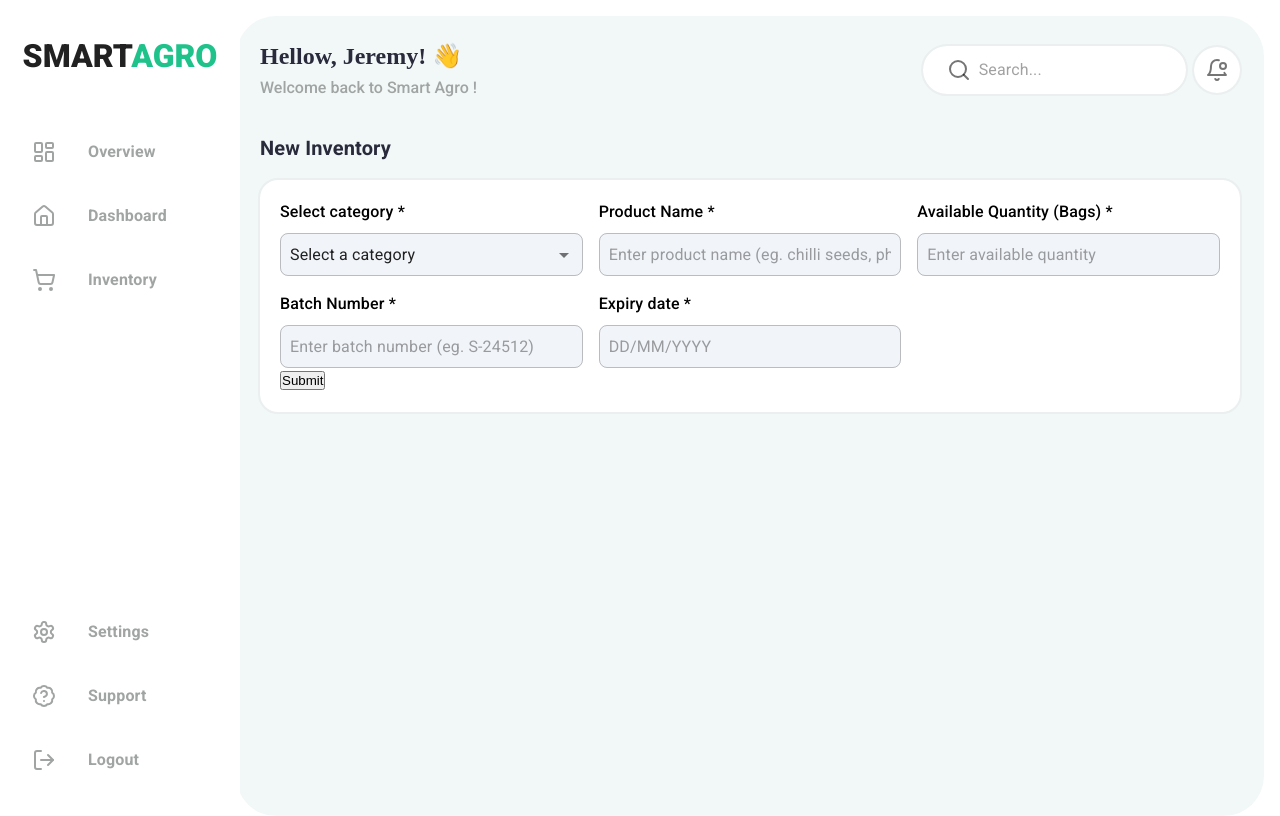
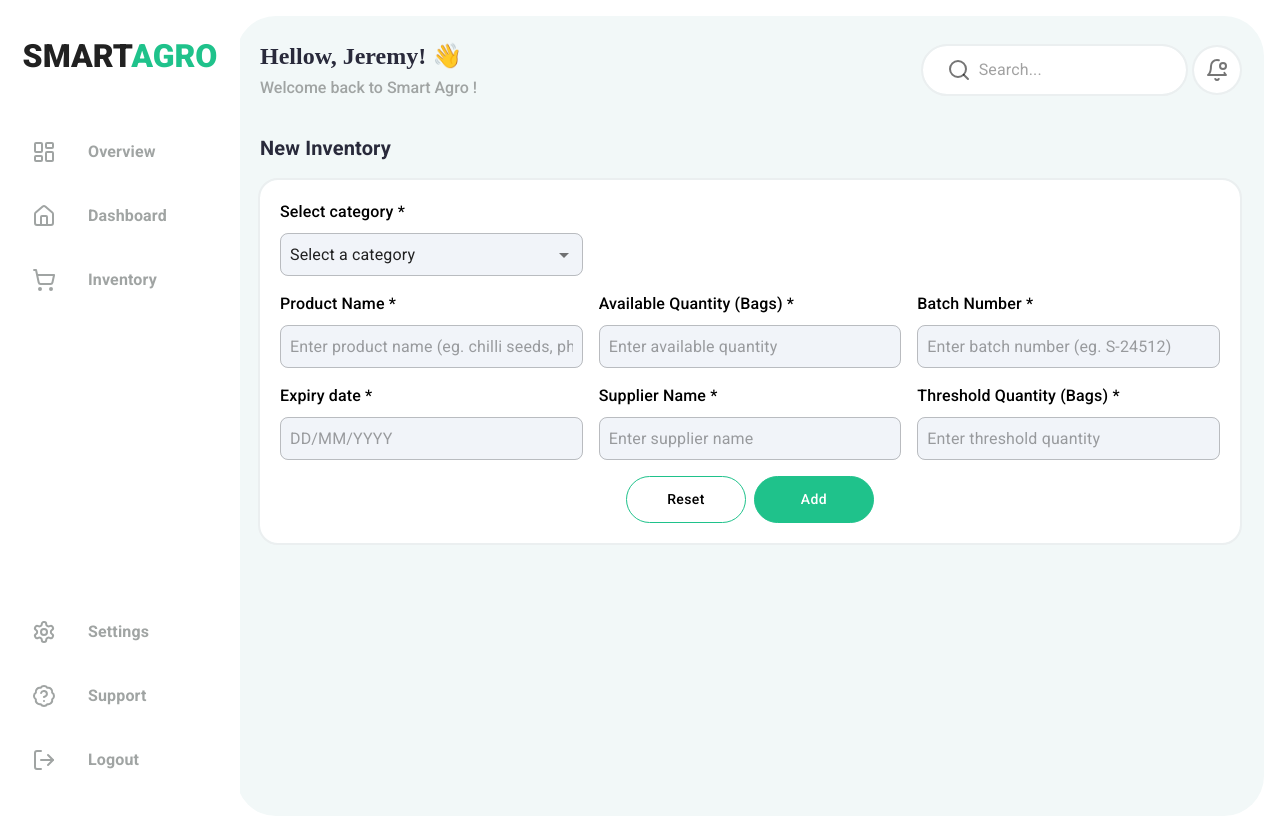
Before and after one commit to SambhajiShinde1234/saas-web-application-smart-agro, a React (Vite) app: page /inventory/new in a window 1280 px wide. Built offline with nearby package versions, Linux system fonts and the light colour scheme.

Commit message:
updated DxButton

```diff
--- a/src/components/styled/styled.jsx
+++ b/src/components/styled/styled.jsx
@@ -73,13 +73,13 @@ export const StyledDatePicker = styled(DatePicker)(() => ({
 }));
 
 // button
-export const StyledButton = styled(Button)(({ theme }) => ({
+export const StyledButton = styled(Button)(({ theme, variant }) => ({
   textTransform: 'none',
   padding: '10px 20px',
   border: '1px solid rgba(31, 194, 139, 1)',
   borderRadius: '50px',
-  background: 'rgba(31, 194, 139, 1)',
-  color: '#FFF',
+  background: variant === 'secondary' ? '' : 'rgba(31, 194, 139, 1)',
+  color: variant === 'secondary' ? '#000' : '#FFF',
   [theme.breakpoints.down('md')]: {
     padding: '8px 16px',
   },
--- a/src/components/ui/DxButton.jsx
+++ b/src/components/ui/DxButton.jsx
@@ -2,10 +2,25 @@
 import { Typography } from '@mui/material';
 import { StyledButton } from '../styled/styled';
 
-const DxButton = ({ children, startIcon, sx, ...props }) => {
+const DxButton = ({
+  children,
+  startIcon,
+  variant = 'primary',
+  type = 'button',
+  sx,
+  ...props
+}) => {
   return (
-    <StyledButton startIcon={startIcon} sx={sx} {...props}>
-      <Typography noWrap variant=''>{children}</Typography>
+    <StyledButton
+      startIcon={startIcon}
+      sx={sx}
+      {...props}
+      type={type}
+      variant={variant}
+    >
+      <Typography noWrap variant="">
+        {children}
+      </Typography>
     </StyledButton>
   );
 };
--- a/src/pages/Inventory/components/NewInventory.jsx
+++ b/src/pages/Inventory/components/NewInventory.jsx
@@ -3,11 +3,16 @@ import { Grid2 } from '@mui/material';
 import { yupResolver } from '@hookform/resolvers/yup';
 import * as yup from 'yup';
 import { INVENTORY_CATEGORIES } from '../../../constants/app-constant';
-import { StyledCard, StyledCardStack } from '../../../components/styled/styled';
+import {
+  StyledCard,
+  StyledCardStack,
+  StyledFlexCenter,
+} from '../../../components/styled/styled';
 import DxTextField from '../../../components/ui/DxTextField';
 import DxDatePicker from '../../../components/ui/DxDatePicker';
 import DxPrimaryTypography from '../../../components/ui/DxPrimaryTypography';
 import DxSelectField from '../../../components/ui/DxSelectField';
+import DxButton from '../../../components/ui/DxButton';
 
 const inventoryFormValidationSchema = yup.object({
   inventoryCategory: yup.string().required('Inventory category is required'),
@@ -19,11 +24,17 @@ const inventoryFormValidationSchema = yup.object({
     .required('Available quantity is required'),
   batchNumber: yup.string().trim().required('Batch number is required'),
   expiryDate: yup.string().required('Expiry date is required'),
+  supplierName: yup.string().trim().required('Supplier name is required'),
+  threshold: yup
+    .number()
+    .transform((value, originalValue) => (originalValue === '' ? null : value))
+    .required('Threshold quantity is required'),
 });
 
 const NewInventory = () => {
   const {
     handleSubmit,
+    reset,
     control,
     formState: { errors },
   } = useForm({
@@ -45,6 +56,7 @@ const NewInventory = () => {
       <DxPrimaryTypography variant="h6">New Inventory</DxPrimaryTypography>
       <StyledCard>
         <form onSubmit={handleSubmit(onSubmit)}>
+          <StyledCardStack>
             <Grid2 container spacing={2}>
               <Grid2 size={{ xs: 12, md: 4 }}>
                 <DxSelectField
@@ -57,6 +69,8 @@ const NewInventory = () => {
                   errorMessage={errors.inventoryCategory?.message}
                 />
               </Grid2>
+            </Grid2>
+            <Grid2 container spacing={2}>
               <Grid2 size={{ xs: 12, md: 4 }}>
                 <DxTextField
                   required
@@ -98,8 +112,41 @@ const NewInventory = () => {
                   errorMessage={errors.expiryDate?.message}
                 />
               </Grid2>
+              <Grid2 size={{ xs: 12, md: 4 }}>
+                <DxTextField
+                  required
+                  name="supplierName"
+                  label="Supplier Name"
+                  control={control}
+                  placeholder="Enter supplier name"
+                  errorMessage={errors.supplierName?.message}
+                />
               </Grid2>
-          <button type="submit">Submit</button>
+              <Grid2 size={{ xs: 12, md: 4 }}>
+                <DxTextField
+                  required
+                  type="number"
+                  name="threshold"
+                  label="Threshold Quantity (Bags)"
+                  control={control}
+                  placeholder="Enter threshold quantity"
+                  errorMessage={errors.threshold?.message}
+                />
+              </Grid2>
+            </Grid2>
+            <StyledFlexCenter>
+              <DxButton
+                onClick={() => reset()}
+                variant="secondary"
+                sx={{ width: '120px' }}
+              >
+                Reset
+              </DxButton>
+              <DxButton type="submit" sx={{ width: '120px' }}>
+                Add
+              </DxButton>
+            </StyledFlexCenter>
+          </StyledCardStack>
         </form>
       </StyledCard>
     </StyledCardStack>
```
Lines whose indentation alone changed are shown as unchanged.
